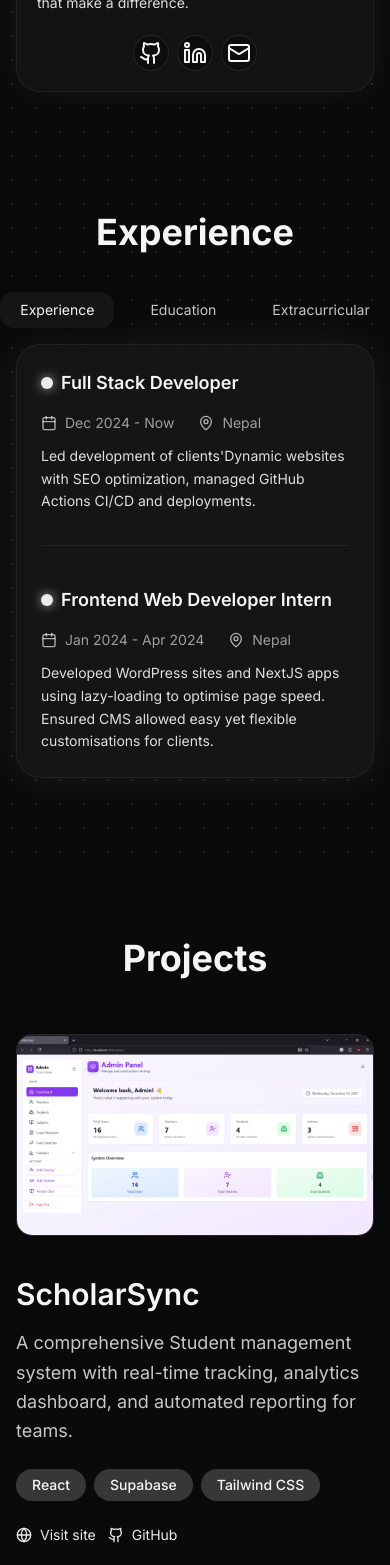
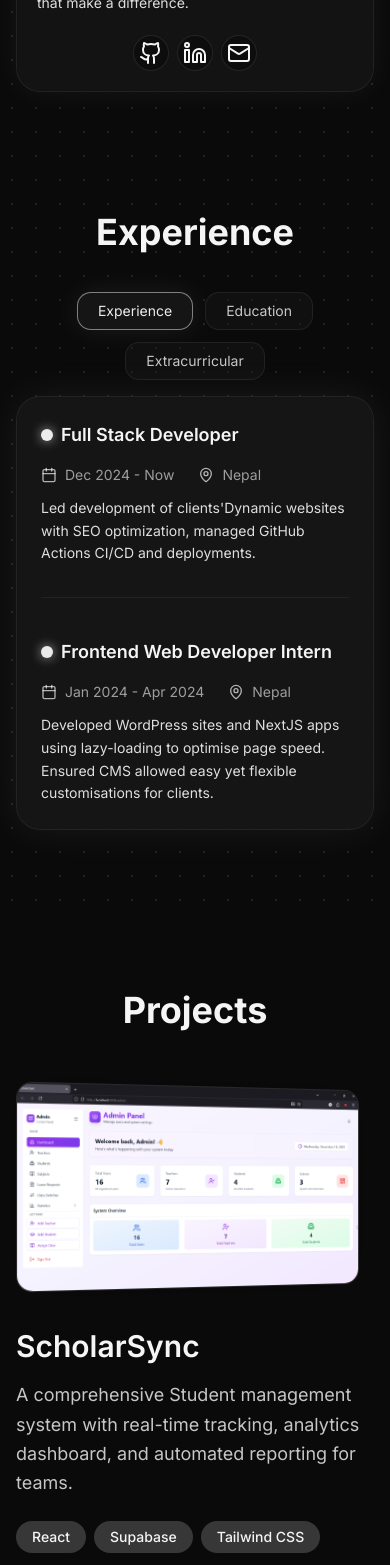
Before and after one commit to Beeplap/My-portfolio, a React (Vite) app: page / in a window 390 px wide. Shown: the part 432-1997 px from the top of the page. Built offline with nearby package versions, Linux system fonts and the light colour scheme; the HTML template or start-up script is replaced by a standard one.

Commit message:
style: update tab styling and layout in Experience component for improved responsiveness and visual consistency

```diff
--- a/src/components/Experience.tsx
+++ b/src/components/Experience.tsx
@@ -77,17 +77,17 @@ const Experience = () => {
       <div className="max-w-4xl cursor-default mx-auto">
         <h2 className="text-4xl md:text-5xl font-bold mb-10 text-center">Experience</h2>
 
-        <div className="flex items-center justify-center gap-4 mb-4">
+        <div className="flex flex-wrap items-center justify-center gap-3 mb-4 px-4">
           {tabs.map((tab) => {
             const isActive = activeTab === tab.id;
             return (
               <button
                 key={tab.id}
                 onClick={() => setActiveTab(tab.id)}
-                className={`px-5 py-2 text-sm md:text-base transition-all rounded-md ${
+                className={`px-5 py-2 text-sm md:text-base transition-all rounded-md border ${
                   isActive
-                    ? "bg-[#151515] text-foreground shadow-[0_0_30px_rgba(0,0,0,0.15)]"
-                    : "text-foreground/80 hover:bg-[#151515]"
+                    ? "bg-[#151515] text-primary border-primary/50 shadow-[0_0_28px_rgba(255,255,255,0.08)]"
+                    : "text-foreground/80 border-border/60 bg-card/40 hover:bg-[#151515]/70"
                 }`}
               >
                 {tab.label}
--- a/src/components/Projects.tsx
+++ b/src/components/Projects.tsx
@@ -52,8 +52,8 @@ const Projects = () => {
                     <div
                       className={`overflow-hidden rounded-2xl border border-border/80 bg-card/60 backdrop-blur-sm shadow-[0_0_40px_rgba(0,0,0,0.24)] transition-transform duration-700 transform ${
                         isReversed
-                          ? "lg:[transform:perspective(1200px)_rotateY(-17deg)_translateY(0)] lg:group-hover:[transform:perspective(1200px)_rotateY(0deg)_translateY(-10px)]"
-                          : "lg:[transform:perspective(1200px)_rotateY(17deg)_translateY(0)] lg:group-hover:[transform:perspective(1200px)_rotateY(0deg)_translateY(-10px)]"
+                          ? "[transform:perspective(1200px)_rotateY(-17deg)_translateY(0)] group-hover:[transform:perspective(1200px)_rotateY(0deg)_translateY(-10px)] group-active:[transform:perspective(1200px)_rotateY(0deg)_translateY(-6px)]"
+                          : "[transform:perspective(1200px)_rotateY(17deg)_translateY(0)] group-hover:[transform:perspective(1200px)_rotateY(0deg)_translateY(-10px)] group-active:[transform:perspective(1200px)_rotateY(0deg)_translateY(-6px)]"
                       }`}
                     >
                       <img
```
